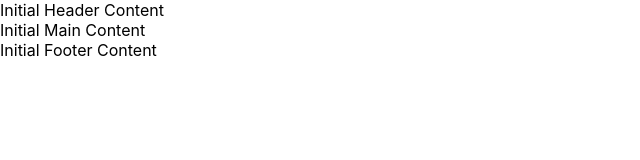
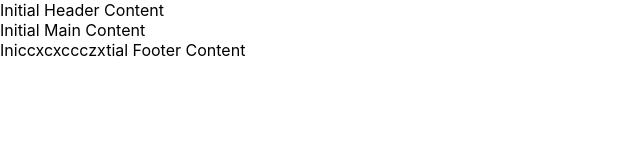
Before and after one commit to pooja12-dev/github_conflict, a React (Create React App) app: page / in a window 1280 px wide. Shown: the top 160 px of the page, without its empty margins (0-640 px from the left). Built offline with nearby package versions, Linux system fonts and the light colour scheme.

Commit message:
branch  1 changed

```diff
--- a/src/Footer.js
+++ b/src/Footer.js
@@ -1,7 +1,7 @@
 import React from "react";
 
 const Footer = () => {
-  return <footer>Initial Footer Content</footer>;
+  return <footer>Iniccxcxccczxtial Footer Content</footer>;
 };
 
 export default Footer;
```
